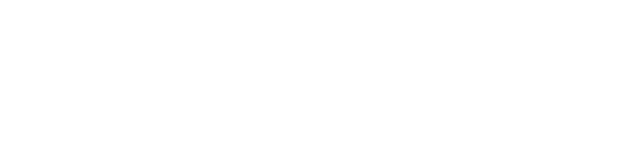
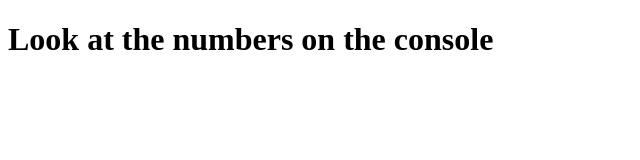
Before and after one commit to GamalielWP/cmlabs-backend-internship-test, a plain HTML site: page index.html in a window 1280 px wide. Shown: the whole page, without its empty margins (0-640 px from the left). Drawn offline with Linux system fonts and the light colour scheme.

Commit message:
Add note

```diff
--- a/index.html
+++ b/index.html
@@ -6,6 +6,7 @@
     <title>Backend Test</title>
 </head>
 <body>
+    <h1>Look at the numbers on the console</h1>
     <script src="fizzbuzz-test.js"></script>
 </body>
 </html>
```
